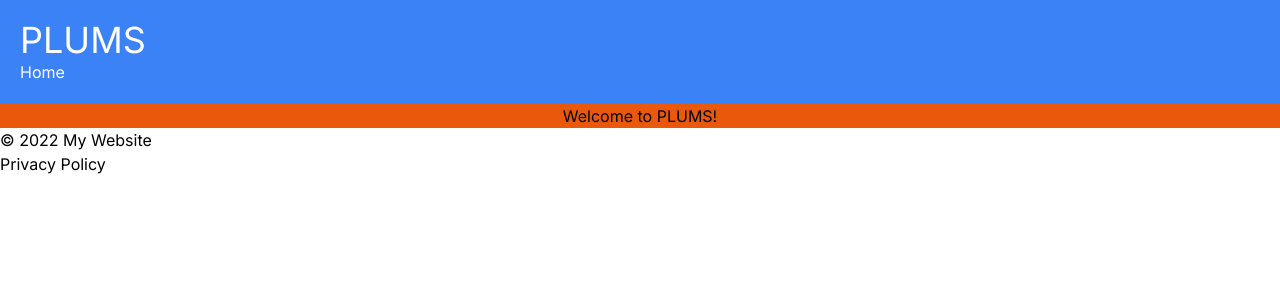
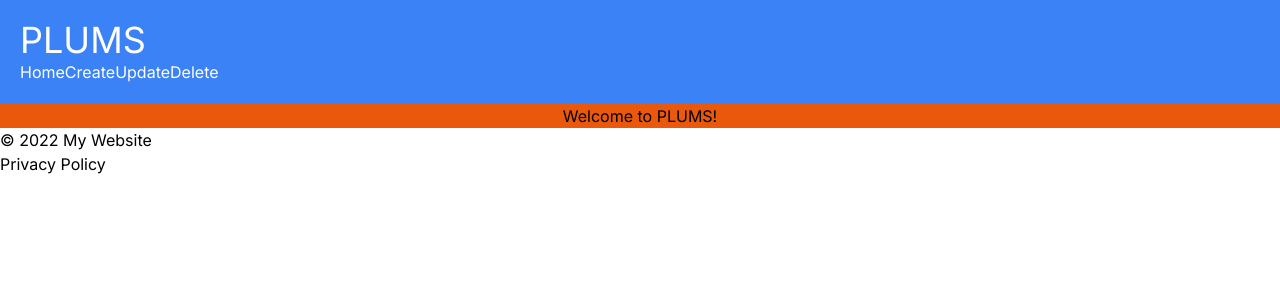
Before and after one commit to caydenpark/plums, a Next.js app: page / in a window 1280 px wide. Shown: the top 300 px of the page. Built offline with nearby package versions, Linux system fonts and the light colour scheme.

Commit message:
refactor: Add navigation links for Create, Update, and Delete in MainHeader component

```diff
--- a/src/app/components/MainHeader.tsx
+++ b/src/app/components/MainHeader.tsx
@@ -8,6 +8,15 @@ export default function MainHeader() {
             <a href="/home" className="text-white hover:text-gray-200">
               Home
             </a>
+            <a href="/home" className="text-white hover:text-gray-200">
+              Create
+            </a>
+            <a href="/home" className="text-white hover:text-gray-200">
+              Update
+            </a>
+            <a href="/home" className="text-white hover:text-gray-200">
+              Delete
+            </a>
           </li>
         </ul>
       </nav>
```
Also changed, not shown: src/app/layout.tsx (line endings or trailing spaces).
